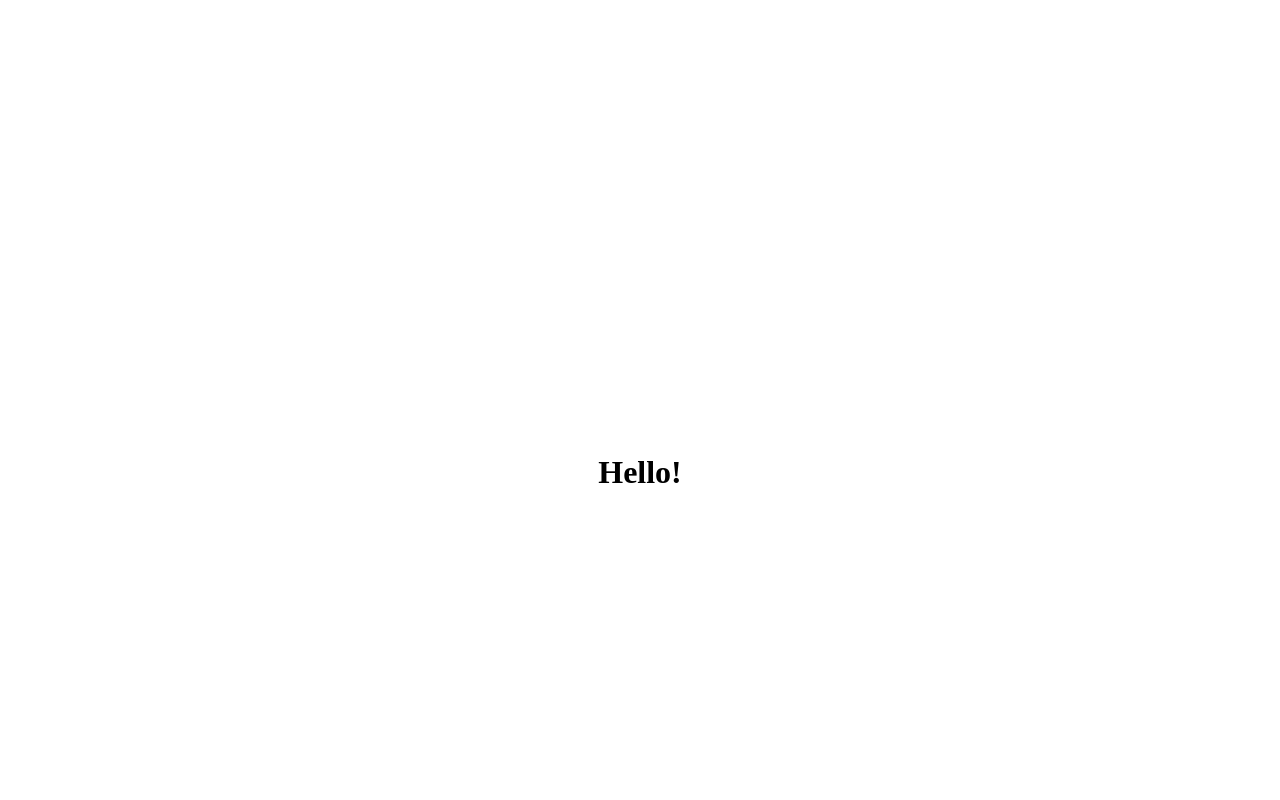
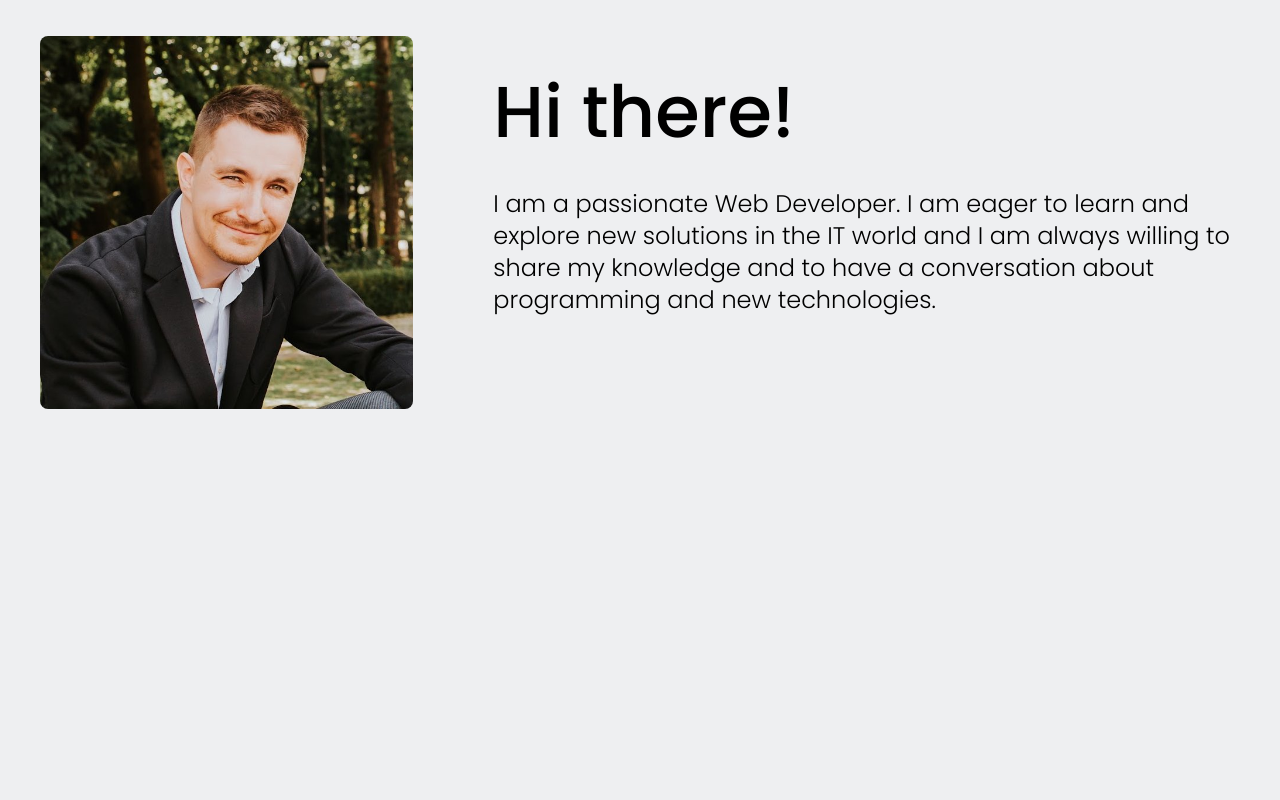
Before and after one commit to Maciekek/home-page, a Next.js app: page / in a window 1280 px wide. Shown: the top 800 px of the page. Built offline with nearby package versions, Linux system fonts and the light colour scheme.

Commit message:
hello, worls

```diff
--- /dev/null
+++ b/components/NavigationBar.tsx
@@ -0,0 +1,18 @@
+import Link from "next/link";
+
+const NavigationBar = () => {
+  return (
+    <nav
+      className={"sticky-top-0 h-16 flex justify-between items-center px-10"}
+    >
+      <span>
+        <Link href={"/"}>Maciej kucharski</Link>
+      </span>
+      {/*<span>*/}
+      {/*  <Link href={"/"}>About me</Link>*/}
+      {/*</span>*/}
+    </nav>
+  );
+};
+
+export default NavigationBar;
--- /dev/null
+++ b/components/Section.tsx
@@ -0,0 +1,15 @@
+import { FC, ReactNode } from "react";
+
+interface ISection {
+  children: ReactNode;
+}
+
+const Section: FC<ISection> = ({ children }) => {
+  return (
+    <section className={"px-10 max-w-screen-xl mx-auto flex items-center"}>
+      {children}
+    </section>
+  );
+};
+
+export default Section;
--- /dev/null
+++ b/pages/_app.tsx
@@ -0,0 +1,8 @@
+import type { AppProps } from "next/app";
+import "../styles/globals.css";
+
+function MyApp({ Component, pageProps }: AppProps) {
+  return <Component {...pageProps} />;
+}
+
+export default MyApp;
--- a/pages/index.tsx
+++ b/pages/index.tsx
@@ -1,25 +1,55 @@
-import type { NextPage } from 'next'
-import Head from 'next/head'
-import styles from '../styles/Home.module.css'
+import type { NextPage } from "next";
+import Head from "next/head";
+import NavigationBar from "../components/NavigationBar";
+import Section from "../components/Section";
+import Image from "next/image";
 
 const Home: NextPage = () => {
   return (
-    <div className={styles.container}>
+    <div>
       <Head>
-        <title>Hello!</title>
+        <title>Maciej's home page</title>
+
+        <link rel="preconnect" href="https://fonts.googleapis.com" />
+        <link rel="preconnect" href="https://fonts.gstatic.com" />
+        <link
+          href="https://fonts.googleapis.com/css2?family=Poppins:ital,wght@0,100;0,200;0,300;0,400;0,500;0,600;0,700;0,800;0,900;1,100;1,200;1,300;1,400;1,500;1,600;1,700;1,800&display=swap"
+          rel="stylesheet"
+        />
+
         <meta name="description" content="Maciej's home page" />
-        {/*<link rel="icon" href="/favicon.ico" />*/}
       </Head>
 
-      <main className={styles.main}>
-        <h1>Hello!</h1>
+      {/*<NavigationBar />*/}
+
+      <main className={"pt-9"}>
+        <Section>
+          <div className={"lg:grid-cols-[1fr_2fr] grid gap-20 sm:grid-cols-1 "}>
+            <Image
+              className={"rounded-lg max-w-4xl"}
+              src="/me.jpg"
+              layout={"responsive"}
+              alt="Hello, this is me!"
+              height={"400px"}
+              width={"400px"}
+            />
+
+            <div>
+              <div className={"text-7xl font-medium pt-10 "}>Hi there!</div>
+              <div className={"text-2xl font-light py-10 "}>
+                I am a passionate Web Developer. I am eager to learn and explore
+                new solutions in the IT world and I am always willing to share
+                my knowledge and to have a conversation about programming and
+                new technologies.
+              </div>
+            </div>
+          </div>
+        </Section>
       </main>
 
-      <footer className={styles.footer}>
+      <footer></footer>
+    </div>
+  );
+};
 
-      </footer>
-    </div>
-  )
-}
-
-export default Home
+export default Home;
--- /dev/null
+++ b/postcss.config.js
@@ -0,0 +1,6 @@
+module.exports = {
+  plugins: {
+    tailwindcss: {},
+    autoprefixer: {},
+  },
+}
--- a/styles/Home.module.css
+++ /dev/null
@@ -1,129 +0,0 @@
-.container {
-  padding: 0 2rem;
-}
-
-.main {
-  min-height: 100vh;
-  padding: 4rem 0;
-  flex: 1;
-  display: flex;
-  flex-direction: column;
-  justify-content: center;
-  align-items: center;
-}
-
-.footer {
-  display: flex;
-  flex: 1;
-  padding: 2rem 0;
-  border-top: 1px solid #eaeaea;
-  justify-content: center;
-  align-items: center;
-}
-
-.footer a {
-  display: flex;
-  justify-content: center;
-  align-items: center;
-  flex-grow: 1;
-}
-
-.title a {
-  color: #0070f3;
-  text-decoration: none;
-}
-
-.title a:hover,
-.title a:focus,
-.title a:active {
-  text-decoration: underline;
-}
-
-.title {
-  margin: 0;
-  line-height: 1.15;
-  font-size: 4rem;
-}
-
-.title,
-.description {
-  text-align: center;
-}
-
-.description {
-  margin: 4rem 0;
-  line-height: 1.5;
-  font-size: 1.5rem;
-}
-
-.code {
-  background: #fafafa;
-  border-radius: 5px;
-  padding: 0.75rem;
-  font-size: 1.1rem;
-  font-family: Menlo, Monaco, Lucida Console, Liberation Mono, DejaVu Sans Mono,
-    Bitstream Vera Sans Mono, Courier New, monospace;
-}
-
-.grid {
-  display: flex;
-  align-items: center;
-  justify-content: center;
-  flex-wrap: wrap;
-  max-width: 800px;
-}
-
-.card {
-  margin: 1rem;
-  padding: 1.5rem;
-  text-align: left;
-  color: inherit;
-  text-decoration: none;
-  border: 1px solid #eaeaea;
-  border-radius: 10px;
-  transition: color 0.15s ease, border-color 0.15s ease;
-  max-width: 300px;
-}
-
-.card:hover,
-.card:focus,
-.card:active {
-  color: #0070f3;
-  border-color: #0070f3;
-}
-
-.card h2 {
-  margin: 0 0 1rem 0;
-  font-size: 1.5rem;
-}
-
-.card p {
-  margin: 0;
-  font-size: 1.25rem;
-  line-height: 1.5;
-}
-
-.logo {
-  height: 1em;
-  margin-left: 0.5rem;
-}
-
-@media (max-width: 600px) {
-  .grid {
-    width: 100%;
-    flex-direction: column;
-  }
-}
-
-@media (prefers-color-scheme: dark) {
-  .card,
-  .footer {
-    border-color: #222;
-  }
-  .code {
-    background: #111;
-  }
-  .logo img {
-    filter: invert(1);
-  }
-}
--- a/styles/globals.css
+++ b/styles/globals.css
@@ -1,26 +1,8 @@
-html,
+@tailwind base;
+@tailwind components;
+@tailwind utilities;
+
 body {
-  padding: 0;
-  margin: 0;
-  font-family: -apple-system, BlinkMacSystemFont, Segoe UI, Roboto, Oxygen,
-    Ubuntu, Cantarell, Fira Sans, Droid Sans, Helvetica Neue, sans-serif;
+  background-color: #eeeff1;
+  font-family: poppins, 'sans-serif';
 }
-
-a {
-  color: inherit;
-  text-decoration: none;
-}
-
-* {
-  box-sizing: border-box;
-}
-
-@media (prefers-color-scheme: dark) {
-  html {
-    color-scheme: dark;
-  }
-  body {
-    color: white;
-    background: black;
-  }
-}
--- /dev/null
+++ b/tailwind.config.js
@@ -0,0 +1,15 @@
+/** @type {import('tailwindcss').Config} */
+module.exports = {
+  content: [
+    "./pages/**/*.{js,ts,jsx,tsx}",
+    "./components/**/*.{js,ts,jsx,tsx}",
+  ],
+  theme: {
+    fontFamily: {
+      poppis: ["Poppins"],
+    },
+
+    extend: {},
+  },
+  plugins: [],
+};
```
Also changed, not shown: package.json (+11 -2 lines), prettier.json (added, +7 -0 lines), public/me.jpg (added), 1 other file (tests, documents, lock files or other folders).
